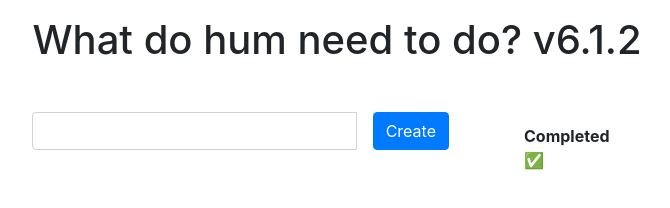
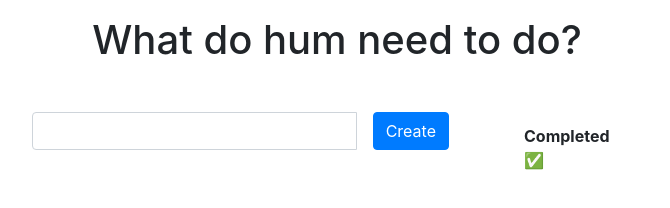
Before and after one commit to Abid-Amjad/todo-app, a website: page public/index.html in a window 1280 px wide. Shown: the whole page, without its empty margins (303-973 px from the left). Drawn offline with nearby package versions, Linux system fonts and the light colour scheme; no server answers.

Commit message:
todoupdate

```diff
--- a/public/index.html
+++ b/public/index.html
@@ -10,7 +10,7 @@
   </head>
   <body>
     <div class="container mt-3 w-50">
-      <h1 class="mb-5 text-center">What do hum  need to do? v6.1.2</h1>
+      <h1 class="mb-5 text-center">What do hum  need to do? </h1>
       <div class="row">
         <div class="col-9 pr-5">
           <div class="input-group mb-3">
```
